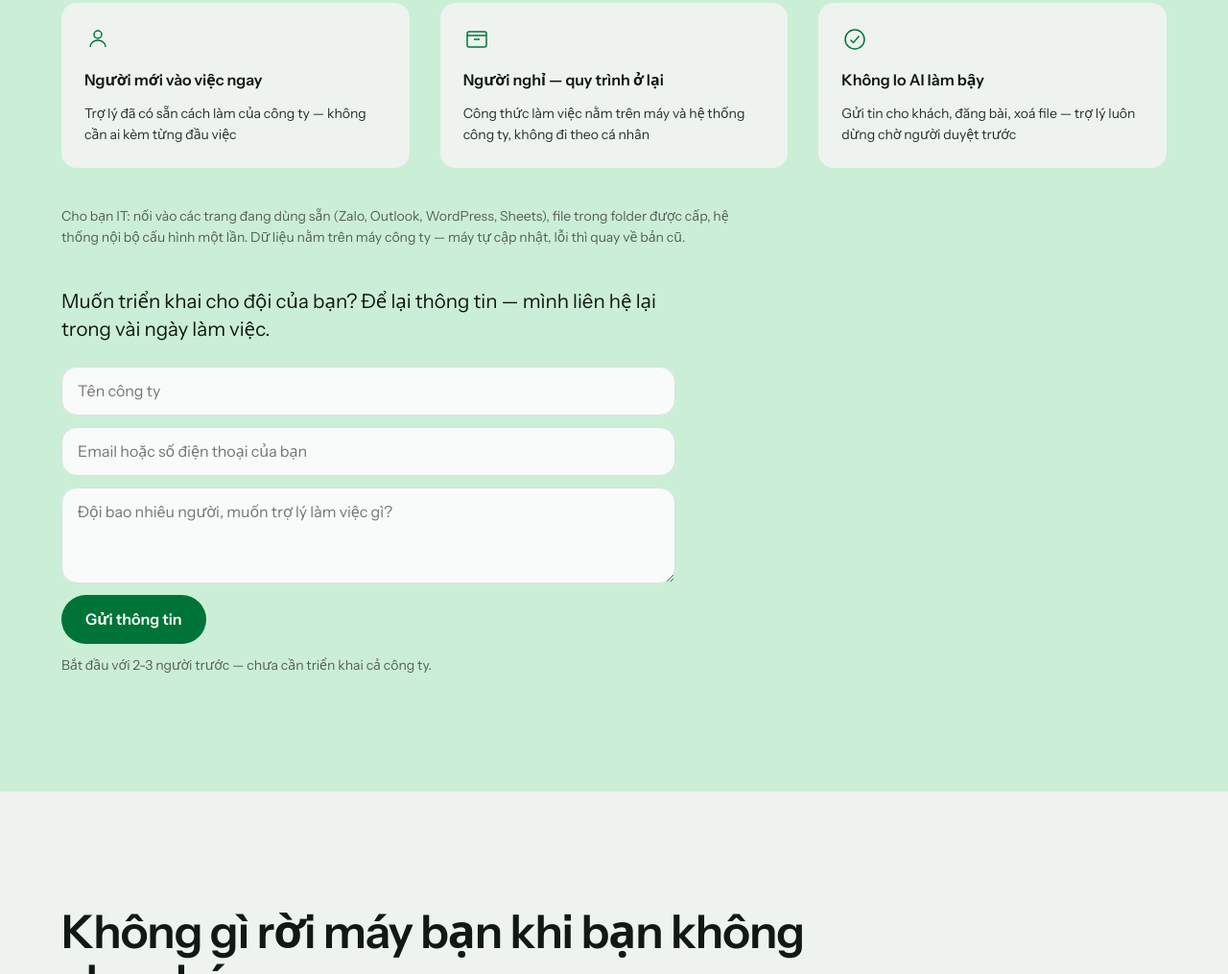
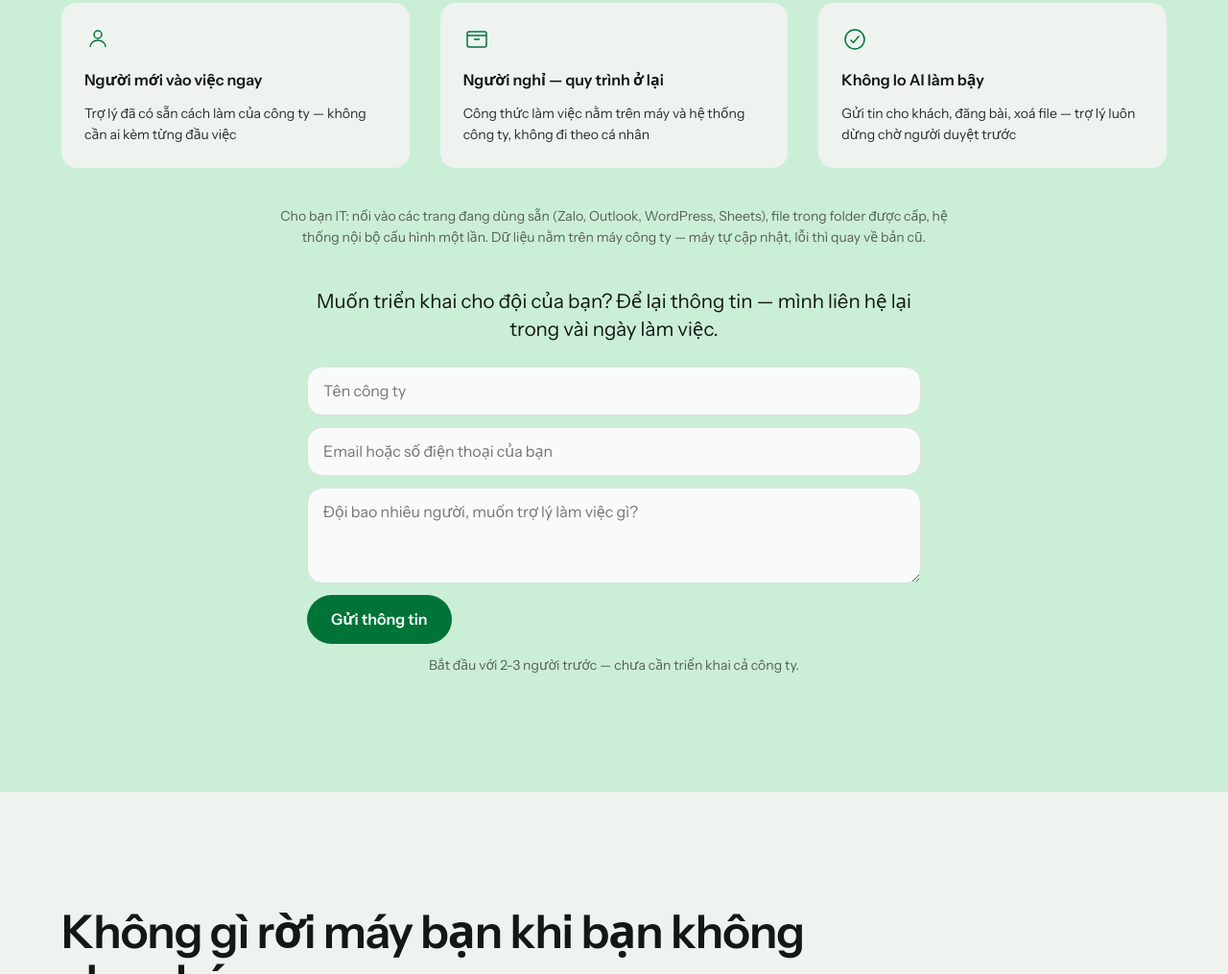
Before and after one commit to hieuspaceos/ai-assistant, a browser extension: page site/index.html in a window 1280 px wide. Shown: the part 4112-5127 px from the top of the page at 96% size. Drawn offline with Linux system fonts and the light colour scheme.

Commit message:
site: center B2B form + IT note

```diff
--- a/site/index.html
+++ b/site/index.html
@@ -16,7 +16,7 @@
 <link rel="preconnect" href="https://fonts.gstatic.com" crossorigin>
 <link href="https://fonts.googleapis.com/css2?family=Instrument+Sans:wght@400;500;600&family=JetBrains+Mono:wght@400&display=swap" rel="stylesheet">
 <link rel="icon" type="image/svg+xml" href="assets/logo.svg">
-<link rel="stylesheet" href="style.css?v=9">
+<link rel="stylesheet" href="style.css?v=10">
 <link rel="stylesheet" href="story.css?v=8">
 </head>
 <body>
--- a/site/style.css
+++ b/site/style.css
@@ -14,7 +14,7 @@
 .masthead__side a:hover { color: var(--color-ink); text-decoration: underline; text-decoration-color: var(--color-accent); }
 .tagline { display: block; text-align: center; font-size: var(--text-sm); color: var(--color-muted); margin-top: var(--space-2xs); }
 .wordmark { display: block; text-align: center; font-size: var(--text-title); font-weight: var(--display-weight); letter-spacing: var(--tracking-display); text-decoration: none; }
-.cty-tech { margin-top: var(--space-xl); max-width: 44rem; font-size: var(--text-sm); color: var(--color-muted); }
+.cty-tech { margin-top: var(--space-xl); max-width: 44rem; margin-inline: auto; text-align: center; font-size: var(--text-sm); color: var(--color-muted); }
 
 /* ————— hero + the map ————— */
 .hero { padding-block: var(--space-lg) var(--space-2xl); }
@@ -165,7 +165,7 @@
 .hero__note { margin-top: var(--space-md); font-size: var(--text-sm); color: var(--color-muted); }
 
 /* company contact form */
-.cty-contact { margin-top: var(--space-xl); max-width: 40rem; }
+.cty-contact { margin-top: var(--space-xl); max-width: 40rem; margin-inline: auto; text-align: center; }
 .cty-note { margin-top: var(--space-sm); font-size: var(--text-sm); color: var(--color-muted); }
 .cty-form { margin-top: var(--space-lg); display: flex; flex-direction: column; gap: var(--space-sm); }
 .cty-form input, .cty-form textarea { font: inherit; font-size: var(--text-md); color: var(--color-ink); background: var(--color-paper); border: var(--rule-hair) solid var(--color-rule); border-radius: var(--radius-card); padding: var(--space-sm) var(--space-md); }
```
